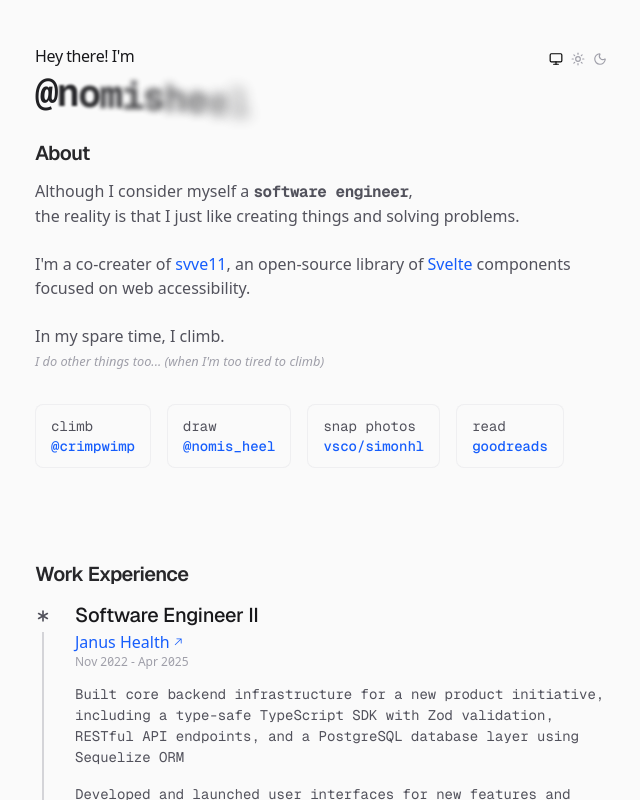
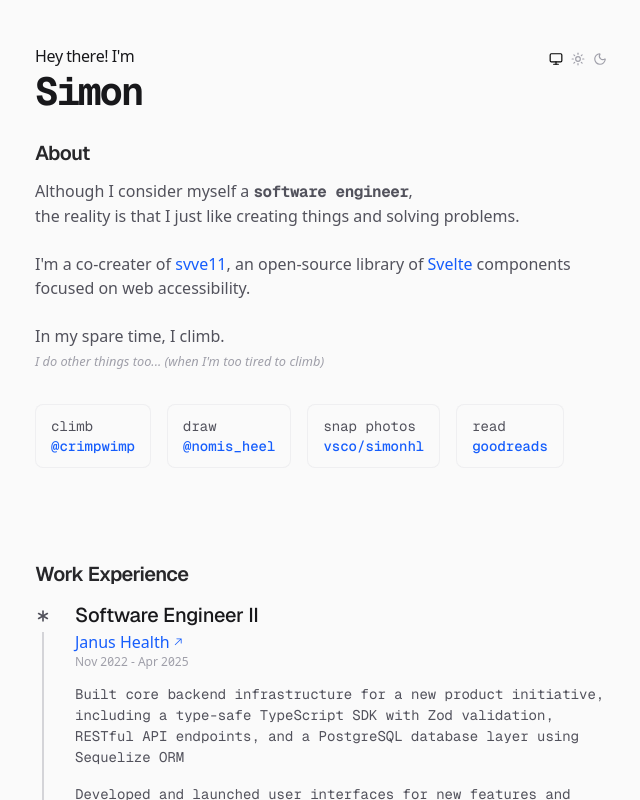
Before and after one commit to LeeSimonH/simonhlee.com, a Next.js app: page / in a window 1280 px wide. Shown: the top 800 px of the page, without its empty margins (317-957 px from the left). Built offline with nearby package versions, Linux system fonts and the light colour scheme.

Commit message:
(small) perf: simplify animated header component and use strict TS syntax in timeline component
- replace TextLoop from header with a single TextEffect for improved performance

```diff
--- a/app/header.tsx
+++ b/app/header.tsx
@@ -2,7 +2,6 @@
 
 import ThemeSwitch from '@/components/theme-switch'
 import { TextEffect } from '@/components/ui/text-effect'
-import { TextLoop } from '@/components/ui/text-loop'
 import { motion } from 'motion/react'
 
 export function Header() {
@@ -34,21 +33,16 @@ export function Header() {
           Hey there! I'm
         </TextEffect>
 
-        <TextLoop className="transition-all" interval={5}>
-          {['Simon', '@nomisheel', '@crimpwimp', '/in/simonhlee', 'github/LeeSimonH'].map((nn) => (
         <TextEffect
           as="code"
           preset="fade-in-blur"
           per="char"
           delay={0.3}
+          className="tracking-tightest font-mono text-3xl leading-none font-bold"
           speedSegment={0.6}
-              className="tracking-tightest font-mono text-3xl leading-none font-bold"
-              key={nn}
         >
-              {nn}
+          Simon
         </TextEffect>
-          ))}
-        </TextLoop>
       </motion.div>
     </header>
   )
--- a/app/page.tsx
+++ b/app/page.tsx
@@ -1,5 +1,5 @@
 'use client'
-import { SimpleContactModal, Country } from '@/components/contact-modal-simple'
+import { Country, SimpleContactModal } from '@/components/contact-modal-simple'
 import { Magnetic } from '@/components/ui/magnetic'
 import {
   MorphingDialog,
@@ -35,7 +35,7 @@ const TRANSITION_SECTION = {
   duration: 0.3,
 }
 
-function SocialMediaVideo(props: { url: string; children }) {
+function SocialMediaVideo(props: { url: string; children: any }) {
   return (
     <MorphingDialog
       transition={{
--- a/components/vertical-timeline.tsx
+++ b/components/vertical-timeline.tsx
@@ -74,7 +74,7 @@ export default function ExperiencesTimeline(props: { experiences: WorkExperience
             {/* MARK: Job Description */}
             <TimelineContent>
               <div className="text-body-secondary flex-col leading-normal tracking-normal">
-                {item.highlights?.length > 0 && (
+                {item.highlights && item.highlights.length > 0 && (
                   <ul className="mt-2 list-none">
                     {item.highlights.map((highlight, idx) => (
                       <li
```
Lines whose indentation alone changed are shown as unchanged.
